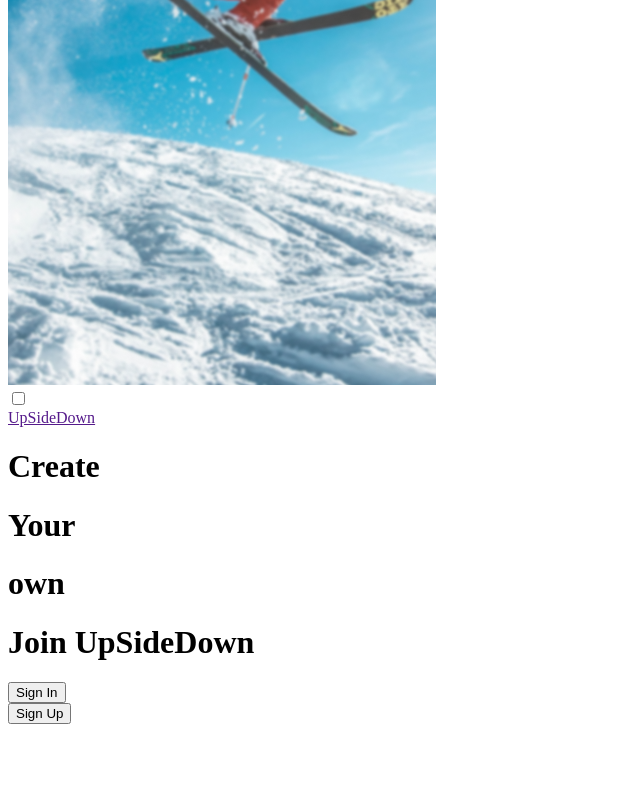
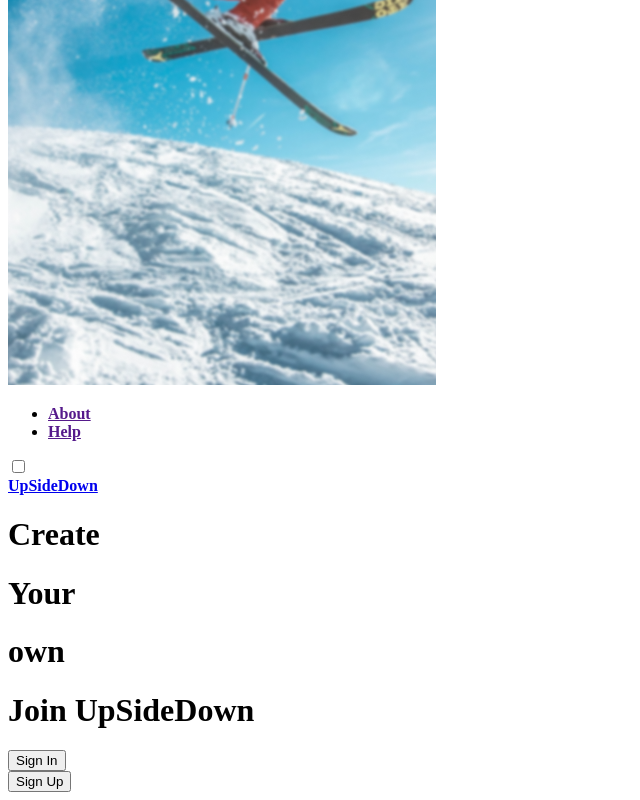
Before and after one commit to GabbShark11/UpSideDowns, a plain HTML site: page index.html in a window 1280 px wide. Shown: the part 549-1349 px from the top of the page, without its empty margins (0-640 px from the left). Before the commit the page ends 1281 px from the top, so only its background shows below. Drawn offline with Linux system fonts and the light colour scheme.

Commit message:
Add files via upload

```diff
--- a/index.html
+++ b/index.html
@@ -10,15 +10,22 @@
 <body>
     <img src="assets/unsplash_Pf6e3o0GL4M.png" alt="">
 
-    <div class="menu-toggle">
+    <nav>
+        <ul>
+            <li><a href=""> <b> About </b> </a></li>
+            <li><a href=""> <b> Help </b> </a></li>
+        </ul>
+
+        <div class="menu-toggle">
         <input type="checkbox">
-        <span></span>
-        <span></span>
-        <span></span>
-    </div>
+            <span></span>
+            <span></span>
+            <span></span>
+        </div>
+    </nav>
 
     <div class="web-name">
-        <a href=""> UpSideDown </a>
+        <a href="index.html"> <b> UpSideDown </b> </a>
     </div>
 
     <div class="Text-Wrapper">
@@ -49,5 +56,6 @@
         </a>
     </div>
 
+    <script src="script.js"></script>
 </body>
 </html>
```
